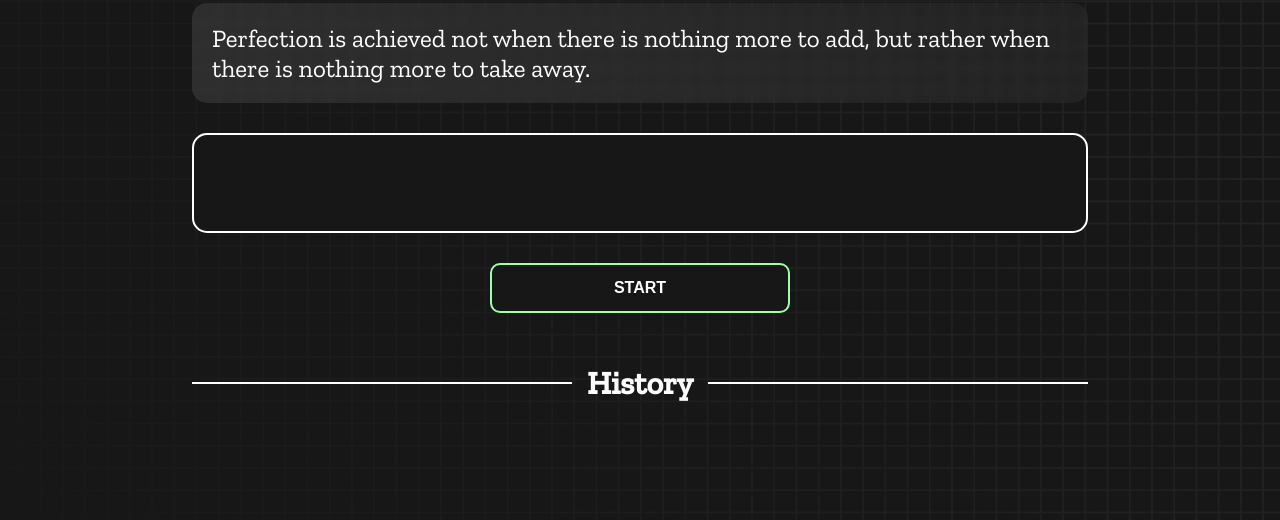
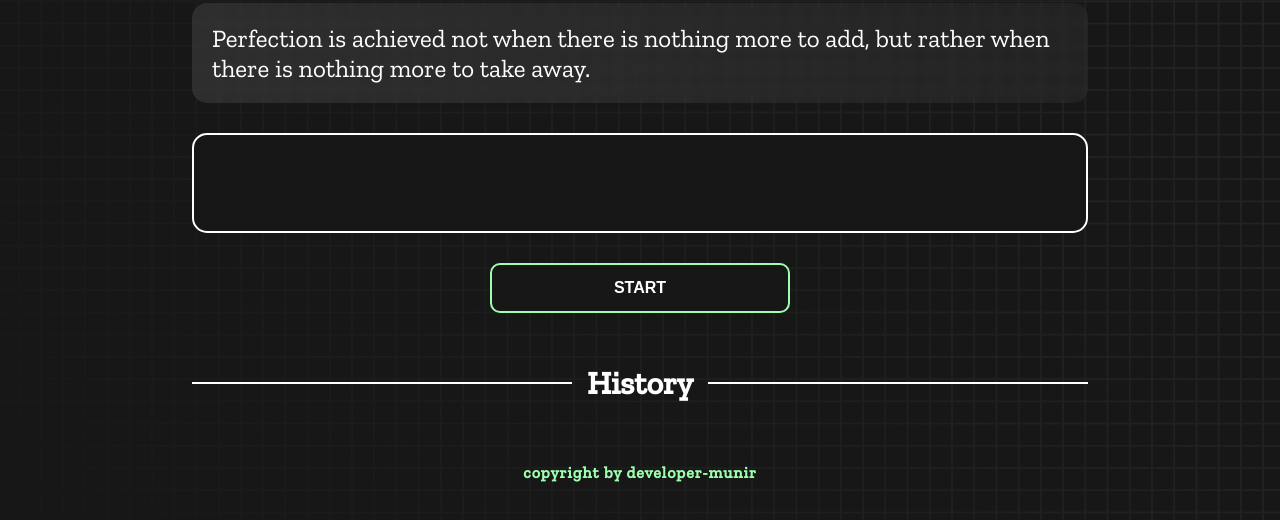
Before and after one commit to developer-munir/typing-monstar, a plain HTML site: page index.html in a window 1280 px wide. Shown: the part 116-636 px from the top of the page. Drawn offline with nearby package versions, Linux system fonts and the light colour scheme.

Commit message:
update footer

```diff
--- a/blog.css
+++ b/blog.css
@@ -25,5 +25,7 @@ div > p{
 .footer{
     text-align: center;
     padding: 20px 0;
-    color: red;
+    color: #9dffad;
+    font-weight: 400;
+    letter-spacing: 0.1ch;
 }
--- a/index.html
+++ b/index.html
@@ -37,7 +37,10 @@
     <div id="countdown"></div>
     <div id="modal-background" class="hidden"></div>
     <div id="result" class="hidden"></div>
-
+    <!-- footer -->
+    <footer class="footer">
+        <strong>copyright by developer-munir</strong>
+    </footer>
     <script src="./history.js"></script>
     <script src="./script.js"></script>
   </body>
--- a/styles.css
+++ b/styles.css
@@ -184,7 +184,13 @@ button {
   position: fixed;
   top: 0;
 }
-
+.footer{
+    text-align: center;
+    padding: 20px 0;
+    color: #9dffad;
+    font-weight: 400;
+    letter-spacing: 0.1ch;
+}
 @media only screen and (max-width: 700px) {
   .box-container {
     padding: 0 20px;
```
